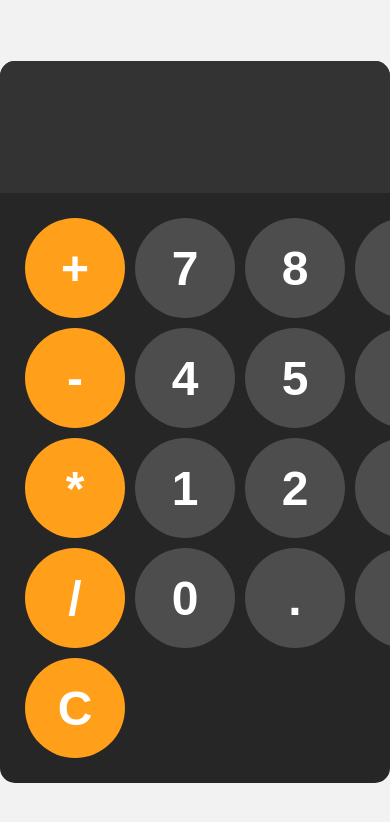
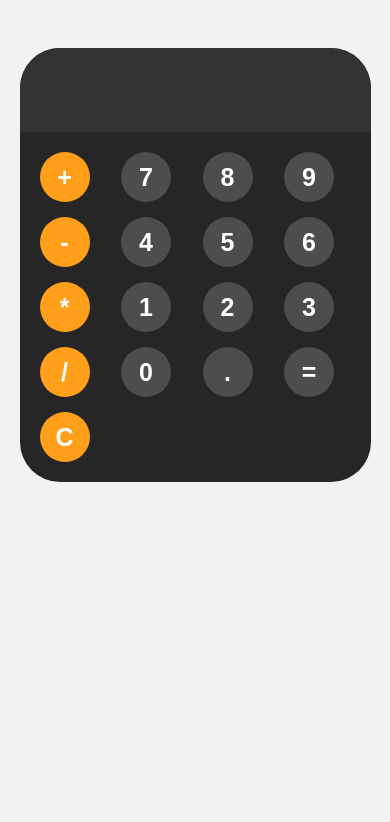
Before and after one commit to Adeleke204/CSC426, a plain HTML site: page index.html in a window 390 px wide. Drawn offline with Linux system fonts and the light colour scheme.

Commit message:
first commit

```diff
--- a/css/styles.css
+++ b/css/styles.css
@@ -1,22 +1,27 @@
+* {
+  margin: 0;
+  padding: 0;
+  box-sizing: border-box;
+  border: none;
+  outline: none;
+}
 body {
-  margin: 0;
-  display: flex;
-  justify-content: center;
-  align-items: center;
-  height: 100vh;
+  margin: 3rem 0;
   background-color: hsl(0, 0%, 95%);
 }
 #calculator {
   font-family: Arial, sans-serif;
   background-color: hsl(0, 0%, 15%);
-  border-radius: 15px;
-  max-width: 500px;
+  border-radius: 40px;
   overflow: hidden;
+  width: 70%;
+  max-width: 1200px;
+  margin: auto;
 }
 #display {
   width: 100%;
-  padding: 20px;
-  font-size: 5rem;
+  padding: 40px 20px;
+  font-size: 70px;
   text-align: left;
   border: none;
   background-color: hsl(0, 0%, 20%);
@@ -25,13 +30,13 @@ body {
 #keys {
   display: grid;
   grid-template-columns: repeat(4, 1fr);
-  gap: 10px;
-  padding: 25px;
+  gap: 30px;
+  padding: 30px;
 }
 button {
   width: 100px;
   height: 100px;
-  border-radius: 50px;
+  border-radius: 100%;
   border: none;
   background-color: hsl(0, 0%, 30%);
   color: #fff;
@@ -54,3 +59,55 @@ button:active {
 .operator-btn:active {
   background-color: hsl(35, 100%, 75%);
 }
+
+@media screen and (max-width: 790px) {
+  #calculator {
+    width: 90%;
+  }
+  #display {
+    font-size: 50px;
+  }
+  #keys {
+    gap: 20px;
+  }
+  button {
+    width: 80px;
+    height: 80px;
+    border-radius: 100%;
+    font-size: 40px;
+  }
+}
+
+@media screen and (max-width: 500px) {
+  #display {
+    padding: 30px 15px;
+    font-size: 40px;
+  }
+  #keys {
+    gap: 15px;
+    padding: 20px;
+  }
+  button {
+    width: 70px;
+    height: 70px;
+    border-radius: 100%;
+    font-size: 30px;
+  }
+}
+
+@media screen and (max-width: 426px) {
+  #display {
+    padding: 25px 15px;
+    font-size: 30px;
+  }
+  #keys {
+    gap: 15px;
+    padding: 20px;
+  }
+  button {
+    width: 50px;
+    height: 50px;
+    border-radius: 100%;
+    font-size: 25px;
+  }
+}
```
